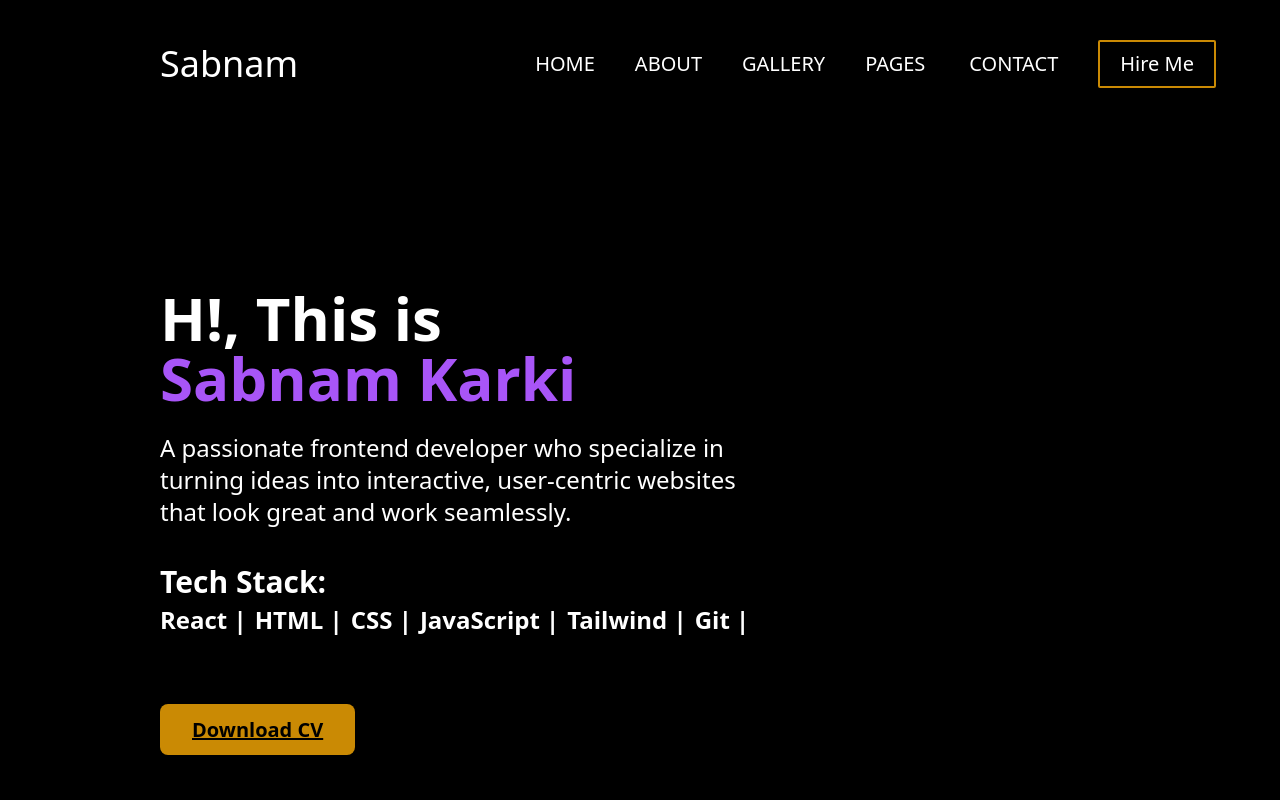
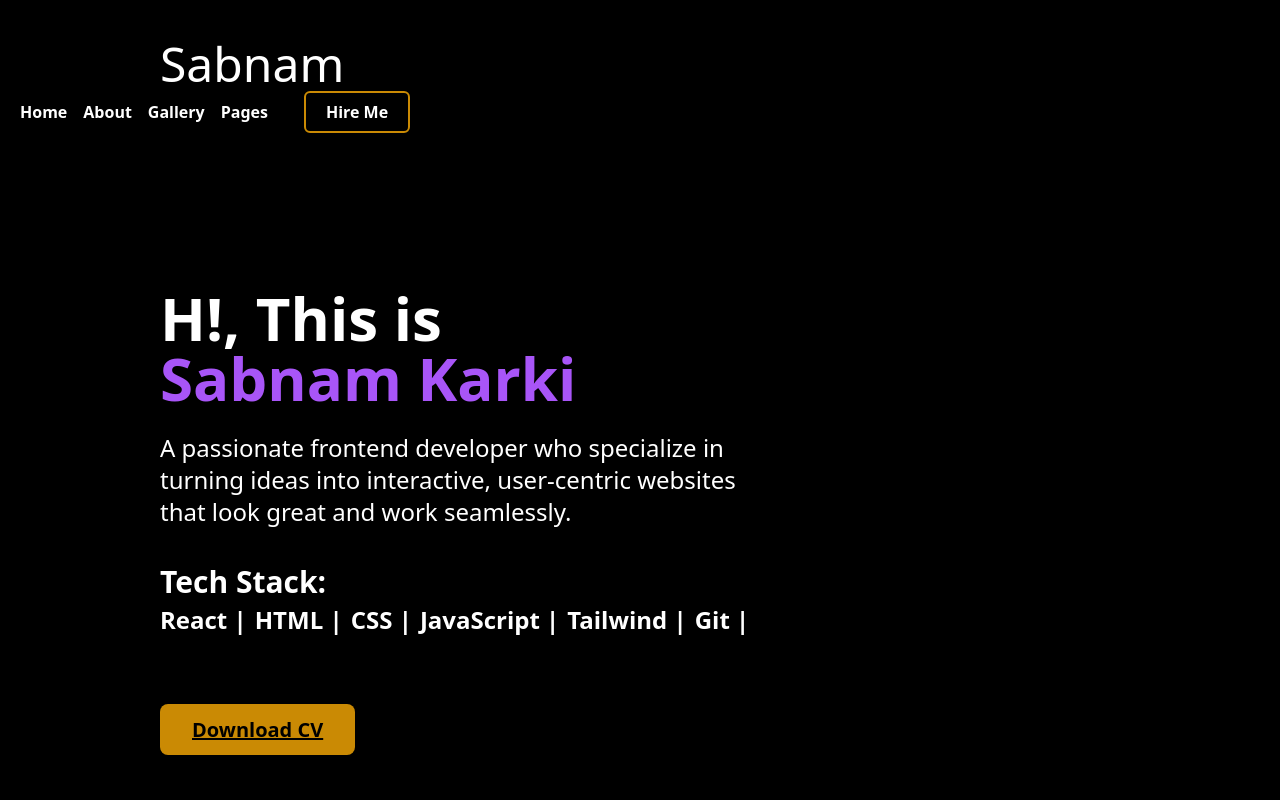
Before and after one commit to sabnam59/Portfolio, a React (Vite) app: page / in a window 1280 px wide. Shown: the top 800 px of the page. Built offline with nearby package versions, Linux system fonts and the light colour scheme.

Commit message:
responsive navbar

```diff
--- a/src/components/Navbar.jsx
+++ b/src/components/Navbar.jsx
@@ -5,46 +5,72 @@ import { Link } from "react-router-dom";
 const Navbar = () => {
   const [hamburgerMenu, sethamburgerMenu] = useState(false);
 
+  console.log(hamburgerMenu);
+
   const handleClick = () => {
     sethamburgerMenu(!hamburgerMenu);
   };
 
+
   return (
     <>
-      <nav className="sticky top-0 z-50 bg-black text-white">
-        {/* Desktop */}
-        <div className="bg-black text-white lg:justify-between xl:pl-40 pl-20 pr-10 xl:pr-16 md:justify-evenly shadow py-10 hidden md:flex">
-          <div className="bold text-5xl lg:text-4xl flex items-center md:hidden lg:flex">
+      <nav className="sticky top-0 z-50 bg-black text-white ">
+        <div
+          className="bg-black text-white shadow py-10 px-5 md:pl-20 md:pr-10
+          flex justify-between md:justify-evenly md:flex lg:justify-between xl:pl-40 xl:pr-16 "
+        >
+          <div className="bold items-center flex text-xl lg:text-4xl xl:text-5xl  md:hidden lg:flex">
             Sabnam
           </div>
 
-          <div className="md:flex gap-10 uppercase sm:hidden  text-white xl:text-xl">
-            <Link to="/" className="hover:text-amber-400 self-center">
+          <div className="sm:hidden" onClick={handleClick}>
+            <Menu />
+          </div>
+
+          <div
+            className={`absolute top-20 right-0 flex flex-col p-5 md:w-full font-semibold gap-4 transition-all md:flex-row
+              md:items-center
+              ${
+                hamburgerMenu ? "block bg-white text-black" : "hidden md:flex"
+              }`
+            }
+          >
+            <Link
+              to="/"
+              className="hover:text-amber-400 self-center   "
+              onClick={handleClick}
+            >
               Home
             </Link>
             <Link
               to="/about"
               className="hover:text-amber-400 self-center"
+              onClick={handleClick}
             >
               About
             </Link>
-            <Link to="/gallery" className="hover:text-amber-400 self-center">
+            <Link
+              to="/gallery"
+              onClick={handleClick}
+              className="hover:text-amber-400 self-center "
+            >
               Gallery
             </Link>
 
             <div className="relative group self-center flex">
-              <Link className="hover:text-amber-400 flex self-center" to="#">
+              <Link to="#" className="hover:text-amber-400 self-center ">
                 Pages
                 <i className="fa-solid fa-angle-down ml-1 self-center"></i>
               </Link>
 
               {/* <!-- PAGES DROPDOWN ON HOVER --> */}
               <div className="absolute border rounded-lg mt-o.5 z-10 left-0 top-full hidden w-25 bg-white text-black  group-hover:block">
-                <ul className="py-2 text-sm lg:text-xl">
+                <ul className="py-3 text-sm lg:text-xl">
                   <li>
                     <Link
+                      onClick={handleClick}
                       to="/pages/blog"
-                      className="block hover:bg-gray-300 hover:font-semibold px-4 py-2 border-b-dashed border-black"
+                      className="block  hover:bg-gray-300 hover:font-semibold px-4 py-3 border-b-dashed border-black"
                     >
                       Blog
                     </Link>
@@ -52,6 +78,7 @@ const Navbar = () => {
                   <li>
                     <Link
                       to="/pages/project"
+                      onClick={handleClick}
                       className="block hover:font-semibold hover:bg-gray-300 px-5 py-3 "
                     >
                       Project
@@ -63,40 +90,19 @@ const Navbar = () => {
 
             <Link
               to="/contact"
+              onClick={handleClick}
               className="py-2 hover:text-amber-500 self-center"
+            ></Link>
+
+            <button
+              onClick={handleClick}
+              className="items-center cursor-pointer transition delay-150 duration-300 ease-in-out hover:-translate-y-1 hover:scale-110"
             >
-              Contact
-            </Link>
-            <button className="flex items-center cursor-pointer transition delay-150 duration-300 ease-in-out hover:-translate-y-1 hover:scale-110">
-              <span className=" border-2 border-yellow-600 px-5 py-2 rounded-sm hover:text-amber-400">
+              <span className=" border-2 border-yellow-600 px-5 py-2 rounded-md hover:text-amber-400">
                 Hire Me
                 <i className="fa-solid fa-angles-right"></i>
               </span>
             </button>
-          </div>
-        </div>
-
-        {/* mobile */}
-        <div className="flex justify-between sm:hidden p-5 list-none sticky top-0 z-100">
-          <div className="text-xl">Sabnam</div>
-
-          <ul className="hidden md:flex space-x-5">
-            <li>Home</li>
-            <li>About</li>
-            <li>Contact</li>
-          </ul>
-
-          <div className="sm:hidden" onClick={handleClick}>
-            <Menu />
-            {hamburgerMenu ? (
-              <ul className="flex flex-col">
-                <li>Home</li>
-                <li>About</li>
-                <li>Contact</li>
-              </ul>
-            ) : (
-              ""
-            )}
           </div>
         </div>
       </nav>
```
